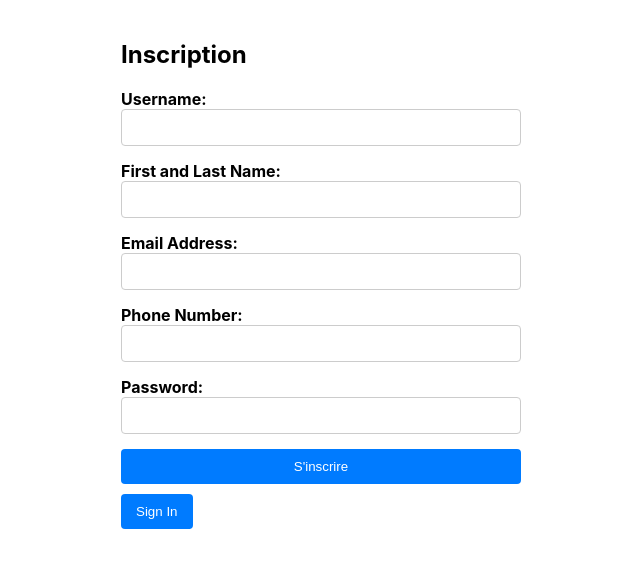
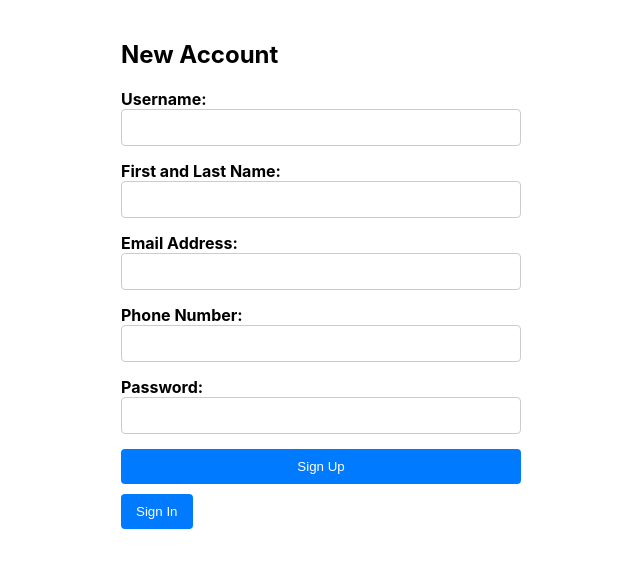
Before and after one commit to elandaloussi20/ecamazone_front, a React (Create React App) app: page /sign-in in a window 1280 px wide. Shown: the top 568 px of the page, without its empty margins (319-959 px from the left). Built offline with nearby package versions, Linux system fonts and the light colour scheme.

Commit message:
solve some prblms

```diff
--- a/src/components/SignIn.js
+++ b/src/components/SignIn.js
@@ -49,7 +49,7 @@ const SignIn = () => {
 
     return (
         <div className="container">
-            <h2>Inscription</h2>
+            <h2>New Account</h2>
             <form onSubmit={handleSubmit}>
                 <div>
                     <label htmlFor="username">Username:</label>
@@ -102,7 +102,7 @@ const SignIn = () => {
                         onChange={handleChange}
                     />
                 </div>
-                <button type="submit">S'inscrire</button>
+                <button type="submit">Sign Up</button>
                 {message && <p className={`${messageType}-message`}>{message}</p>}
 
             </form>
--- a/src/components/UserInfo.js
+++ b/src/components/UserInfo.js
@@ -159,7 +159,7 @@ const UserInfo = () => {
         try {
             const response = await axios.post(`${backendUrl}/change-password/${authUser.id}`, passwords);
             if (response.status === 200) {
-                setUpdateMessage('Successfully Updated Psasword.');
+                setUpdateMessage('Successfully Updated Password.');
                 setMessageType('success');
 
             } else {
@@ -289,7 +289,7 @@ const UserInfo = () => {
                                 onChange={handleChange}
                             />
                         </div>
-                        <button type="submit">Update</button>
+                        <button type="submit" onClick={handleToggleEditableMode}>Update</button>
                     </form>
                 ) : (
                     <div>
@@ -301,6 +301,8 @@ const UserInfo = () => {
                         <button onClick={handleToggleEditableMode}>Update</button>
                     </div>
                 )}
+                {updateMessage && <p className={`${messageType}-message`}>{updateMessage}</p>}
+
 
                     <h3>Adresses</h3>
                     <div className="addresses">
@@ -428,7 +430,7 @@ const UserInfo = () => {
                     <button type="submit">Update Password</button>
                     </form>
             )}
-{updateMessage && <p className={`${messageType}-message`}>{updateMessage}</p>}
+{/* {updateMessage && <p className={`${messageType}-message`}>{updateMessage}</p>} */}
             <div>
 
             <button onClick={() => setShowPaymentForm(!showPaymentForm)}>
```
